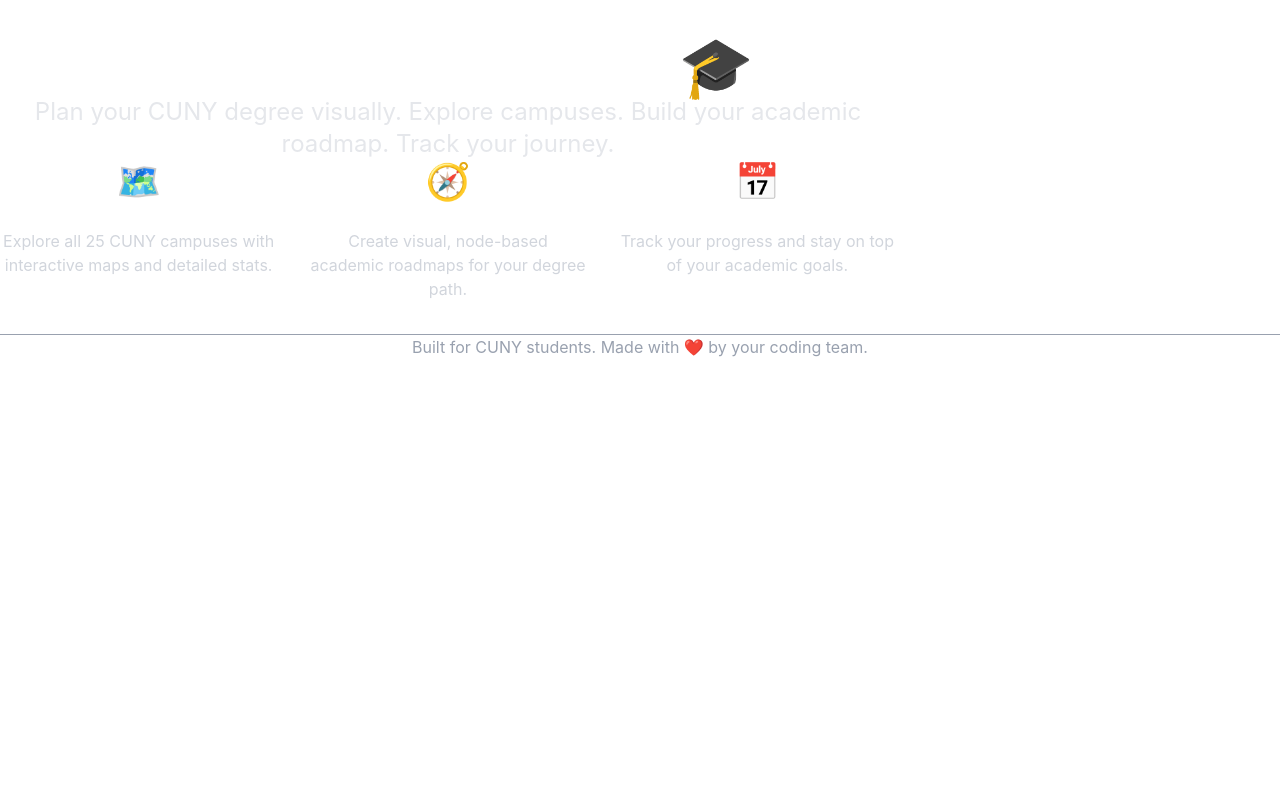
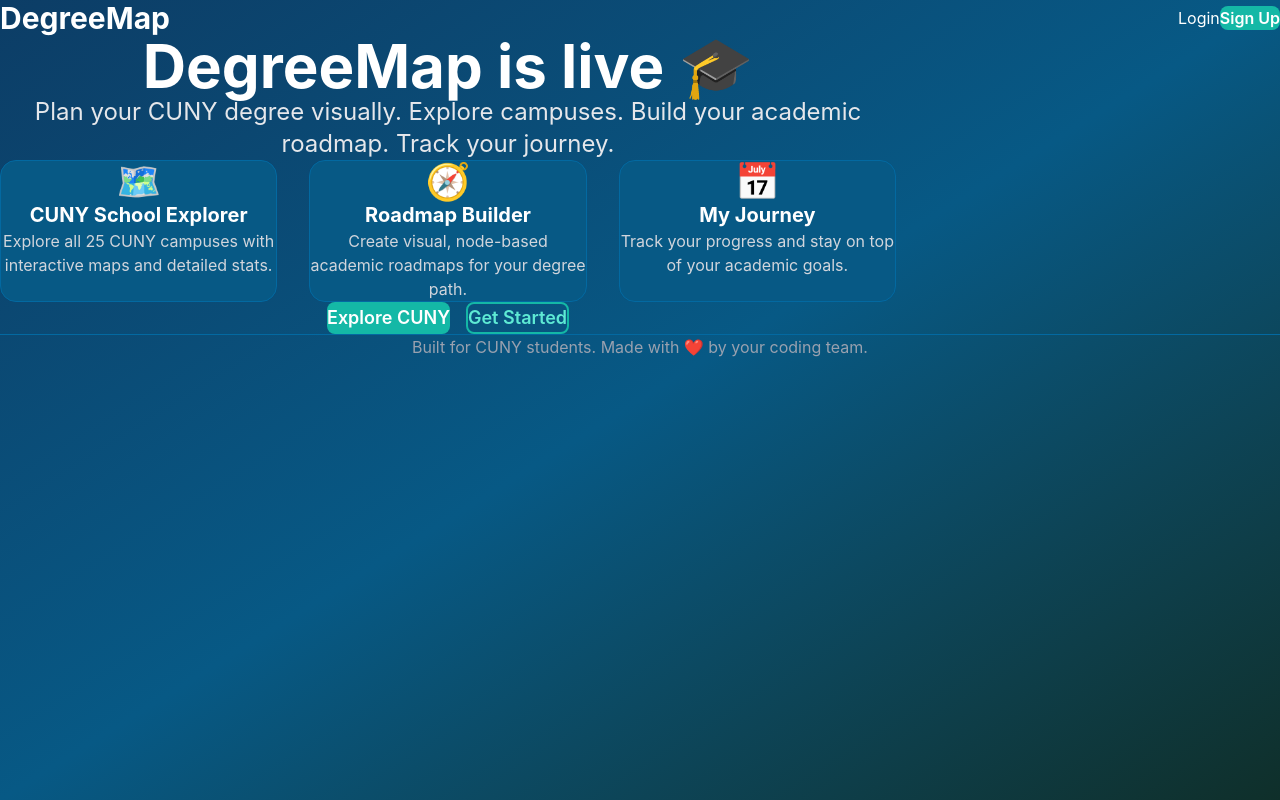
Before and after one commit to rahatmoktadir03/degreemap-cuny, a React (Vite) app in the folder client/: page / in a window 1280 px wide. Built offline with nearby package versions, Linux system fonts and the light colour scheme; no server answers.

Commit message:
Fix Tailwind CSS v4 configuration - Move custom colors to CSS @theme block

```diff
--- a/client/src/index.css
+++ b/client/src/index.css
@@ -1,4 +1,27 @@
-@import "tailwindcss/index";
+@import "tailwindcss";
+
+@theme {
+  --color-primary-50: #f0f9ff;
+  --color-primary-100: #e0f2fe;
+  --color-primary-200: #bae6fd;
+  --color-primary-300: #7dd3fc;
+  --color-primary-400: #38bdf8;
+  --color-primary-500: #0ea5e9;
+  --color-primary-600: #0284c7;
+  --color-primary-700: #0369a1;
+  --color-primary-800: #075985;
+  --color-primary-900: #0c3d66;
+  --color-secondary-50: #f0fdfa;
+  --color-secondary-100: #ccfbf1;
+  --color-secondary-200: #99f6e4;
+  --color-secondary-300: #5eead4;
+  --color-secondary-400: #2dd4bf;
+  --color-secondary-500: #14b8a6;
+  --color-secondary-600: #0d9488;
+  --color-secondary-700: #0f766e;
+  --color-secondary-800: #134e4a;
+  --color-secondary-900: #0f2f2a;
+}
 
 * {
   margin: 0;
```
